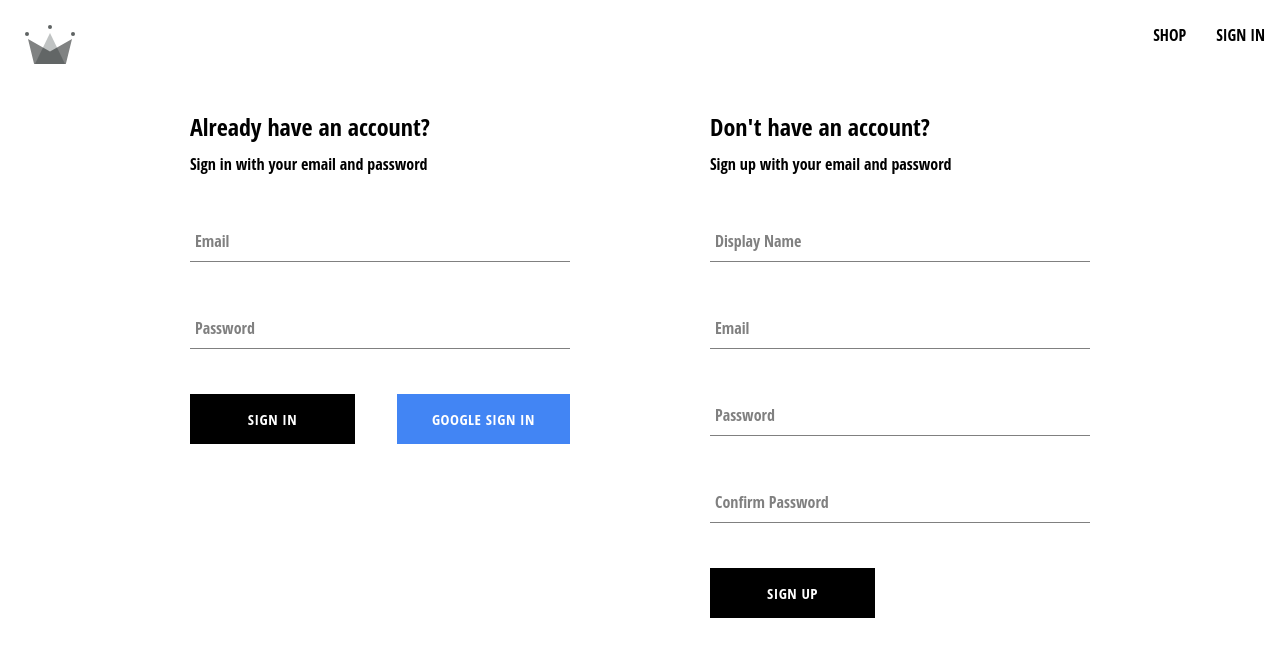
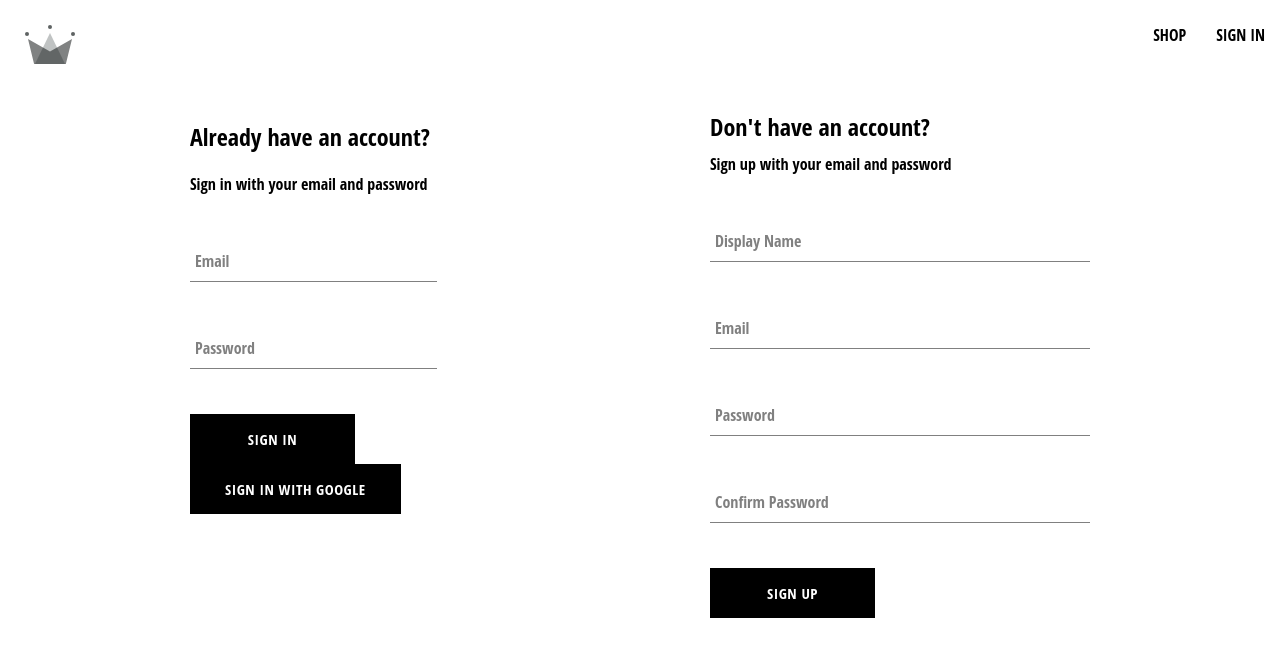
Before and after one commit to Devether15/practice-ecomerce, a React (Create React App) app: page /auth in a window 1280 px wide. Shown: the top 656 px of the page. Built offline with nearby package versions, Linux system fonts and the light colour scheme.

Commit message:
refactor

```diff
--- a/src/App.js
+++ b/src/App.js
@@ -1,7 +1,7 @@
 import { Routes, Route } from 'react-router-dom'
 import Home from "./routes/home/home.component";
-import Navigation from './routes/home/navigation/navigation.component';
-import Authentication from './routes/home/authentication/authentication.component';
+import Navigation from './routes/navigation/navigation.component';
+import Authentication from './routes/authentication/authentication.component';
 
 const App = () => {
 
--- a/src/components/button/button.component.jsx
+++ b/src/components/button/button.component.jsx
@@ -1,15 +1,19 @@
-import './button.styles.scss'
+import "./button.styles.scss";
 
-const BUTTON_TYPE_CLASSES = {
-    google: "google-sign-in",
-    inverted: 'inverted'
-}
+export const BUTTON_TYPE_CLASSES = {
+  google: "google-sign-in",
+  inverted: "inverted",
+};
 
+const Button = ({ children, buttonType, ...otherProps }) => {
+  return (
+    <button
+      className={`button-container ${BUTTON_TYPE_CLASSES[buttonType]}`}
+      {...otherProps}
+    >
+      {children}
+    </button>
+  );
+};
 
-const Button = ({children, buttonType, ...otherProps}) => {
-  return (
-    <button className={`button-container ${BUTTON_TYPE_CLASSES[buttonType]}`} {...otherProps}>{children}</button>
-  )
-}
-
-export default Button
+export default Button;
--- a/src/components/sign-in-form/sign-in-form.component.jsx
+++ b/src/components/sign-in-form/sign-in-form.component.jsx
@@ -1,14 +1,12 @@
 import { useState, useContext } from 'react';
 
 import FormInput from '../form-input/form-input.component';
-import Button from '../button/button.component';
-
+import Button, { BUTTON_TYPE_CLASSES } from '../button/button.component';
 import { UserContext } from '../../contexts/user.context';
 
 import {
+  signInAuthUserWithEmailAndPassword,
   signInWithGooglePopup,
-  createUserDocumentFromAuth,
-  signInAuthUserWithEmailAndPassword,
 } from '../../utils/firebase/firebase.utils';
 
 import './sign-in-form.styles.scss';
@@ -22,7 +20,7 @@ const SignInForm = () => {
   const [formFields, setFormFields] = useState(defaultFormFields);
   const { email, password } = formFields;
 
-  const { setCurrentUser } = useContext(UserContext)
+  const { setCurrentUser } = useContext(UserContext);
 
   const resetFormFields = () => {
     setFormFields(defaultFormFields);
@@ -30,20 +28,19 @@ const SignInForm = () => {
 
   const signInWithGoogle = async () => {
     const { user } = await signInWithGooglePopup();
-    await createUserDocumentFromAuth(user);
+    setCurrentUser(user);
   };
 
   const handleSubmit = async (event) => {
     event.preventDefault();
 
     try {
-      const response = await signInAuthUserWithEmailAndPassword(
+      const { user } = await signInAuthUserWithEmailAndPassword(
         email,
         password
       );
-      setCurrentUser(response);
-
       resetFormFields();
+      setCurrentUser(user);
     } catch (error) {
       switch (error.code) {
         case 'auth/wrong-password':
@@ -65,7 +62,7 @@ const SignInForm = () => {
   };
 
   return (
-    <div className='sign-up-container'>
+    <div className='sign-in-container'>
       <h2>Already have an account?</h2>
       <span>Sign in with your email and password</span>
       <form onSubmit={handleSubmit}>
@@ -88,8 +85,12 @@ const SignInForm = () => {
         />
         <div className='buttons-container'>
           <Button type='submit'>Sign In</Button>
-          <Button type='button' buttonType='google' onClick={signInWithGoogle}>
-            Google sign in
+          <Button
+            buttonType={BUTTON_TYPE_CLASSES.google}
+            type='button'
+            onClick={signInWithGoogle}
+          >
+            Sign In With Google
           </Button>
         </div>
       </form>
--- a/src/components/sign-up-form/sign-up-form.component.jsx
+++ b/src/components/sign-up-form/sign-up-form.component.jsx
@@ -1,29 +1,27 @@
-import { useState, useContext } from 'react';
+import { useState, useContext } from "react";
 
-import FormInput from '../form-input/form-input.component';
-import Button from '../button/button.component';
-
-import { UserContext } from '../../contexts/user.context';
+import FormInput from "../form-input/form-input.component";
+import Button from "../button/button.component";
+import { UserContext } from "../../contexts/user.context";
 
 import {
   createAuthUserWithEmailAndPassword,
   createUserDocumentFromAuth,
-} from '../../utils/firebase/firebase.utils';
+} from "../../utils/firebase/firebase.utils";
 
-import './sign-up-form.styles.scss';
+import "./sign-up-form.styles.scss";
 
 const defaultFormFields = {
-  displayName: '',
-  email: '',
-  password: '',
-  confirmPassword: '',
+  displayName: "",
+  email: "",
+  password: "",
+  confirmPassword: "",
 };
 
 const SignUpForm = () => {
   const [formFields, setFormFields] = useState(defaultFormFields);
   const { displayName, email, password, confirmPassword } = formFields;
-
-  const { setCurrentUser } = useContext(UserContext)
+  const { setCurrentUser } = useContext(UserContext);
 
   const resetFormFields = () => {
     setFormFields(defaultFormFields);
@@ -33,7 +31,7 @@ const SignUpForm = () => {
     event.preventDefault();
 
     if (password !== confirmPassword) {
-      alert('passwords do not match');
+      alert("passwords do not match");
       return;
     }
 
@@ -43,15 +41,14 @@ const SignUpForm = () => {
         password
       );
 
-      setCurrentUser(user);
-
       await createUserDocumentFromAuth(user, { displayName });
       resetFormFields();
+      setCurrentUser(user);
     } catch (error) {
-      if (error.code === 'auth/email-already-in-use') {
-        alert('Cannot create user, email already in use');
+      if (error.code === "auth/email-already-in-use") {
+        alert("Cannot create user, email already in use");
       } else {
-        console.log('user creation encountered an error', error);
+        console.log("user creation encountered an error", error);
       }
     }
   };
@@ -63,46 +60,46 @@ const SignUpForm = () => {
   };
 
   return (
-    <div className='sign-up-container'>
+    <div className="sign-up-container">
       <h2>Don't have an account?</h2>
       <span>Sign up with your email and password</span>
       <form onSubmit={handleSubmit}>
         <FormInput
-          label='Display Name'
-          type='text'
+          label="Display Name"
+          type="text"
           required
           onChange={handleChange}
-          name='displayName'
+          name="displayName"
           value={displayName}
         />
 
         <FormInput
-          label='Email'
-          type='email'
+          label="Email"
+          type="email"
           required
           onChange={handleChange}
-          name='email'
+          name="email"
           value={email}
         />
 
         <FormInput
-          label='Password'
-          type='password'
+          label="Password"
+          type="password"
           required
           onChange={handleChange}
-          name='password'
+          name="password"
           value={password}
         />
 
         <FormInput
-          label='Confirm Password'
-          type='password'
+          label="Confirm Password"
+          type="password"
           required
           onChange={handleChange}
-          name='confirmPassword'
+          name="confirmPassword"
           value={confirmPassword}
         />
-        <Button type='submit'>Sign Up</Button>
+        <Button type="submit">Sign Up</Button>
       </form>
     </div>
   );
--- a/src/routes/home/authentication/authentication.component.jsx
+++ b/src/routes/authentication/authentication.component.jsx
@@ -1,5 +1,5 @@
-import SignUpForm from '../../../components/sign-up-form/sign-up-form.component';
-import SignInForm from '../../../components/sign-in-form/sign-in-form.component';
+import SignUpForm from '../../components/sign-up-form/sign-up-form.component';
+import SignInForm from '../../components/sign-in-form/sign-in-form.component';
 
 import './authentication.styles.scss';
 
--- a/src/routes/home/navigation/navigation.component.jsx
+++ b/src/routes/navigation/navigation.component.jsx
@@ -1,8 +1,8 @@
 import { useContext } from "react";
 import { Link, Outlet } from "react-router-dom";
-import { ReactComponent as CrownLogo} from "../../../assets/crown.svg";
-import { UserContext } from "../../../contexts/user.context";
-import { signInOutUser } from "../../../utils/firebase/firebase.utils";
+import { ReactComponent as CrownLogo} from "../../assets/crown.svg";
+import { UserContext } from "../../contexts/user.context";
+import { signInOutUser } from "../../utils/firebase/firebase.utils";
 import './navigation.styles.scss'
 
 const Navigation = () => {
```
Also changed, not shown: src/utils/firebase/firebase.utils.js (+13 -13 lines), src/routes/authentication/authentication.styles.scss (renamed from src/routes/home/authentication/authentication.styles.scss), src/routes/navigation/navigation.styles.scss (renamed from src/routes/home/navigation/navigation.styles.scss).
